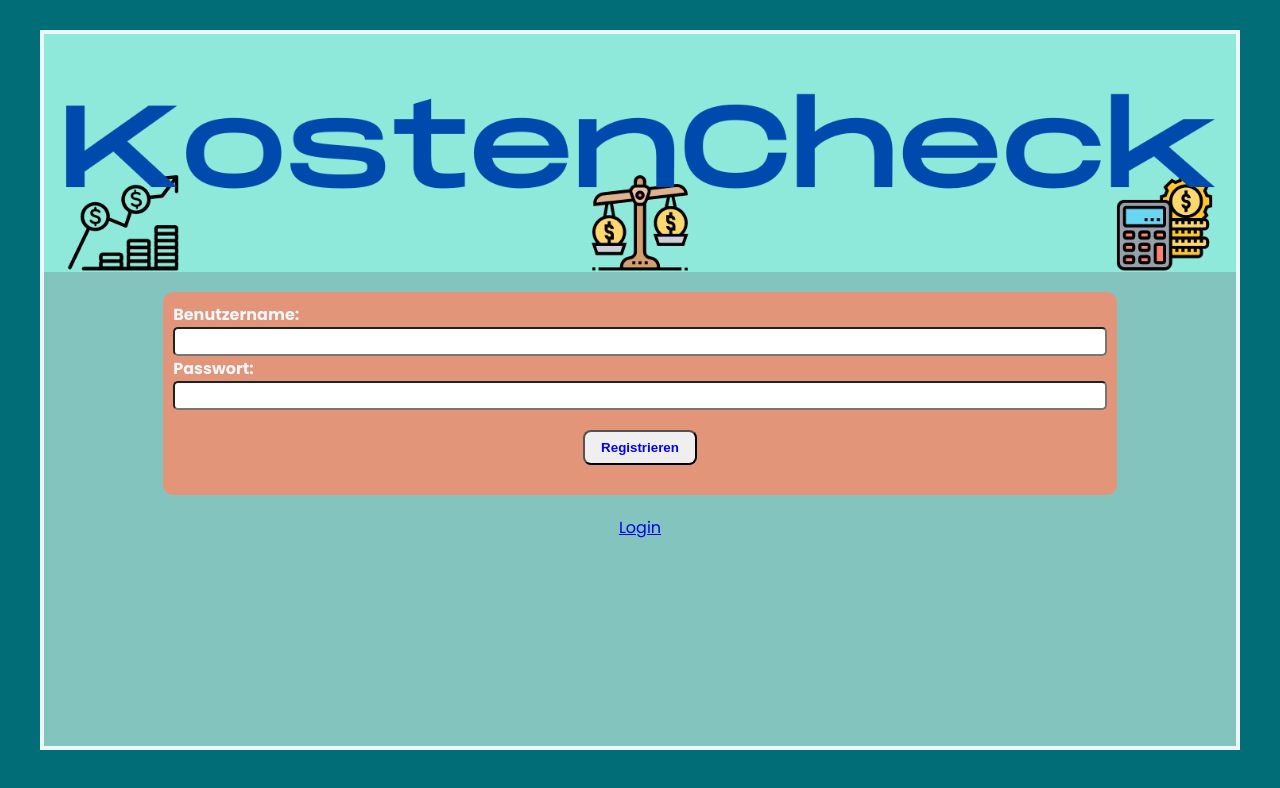
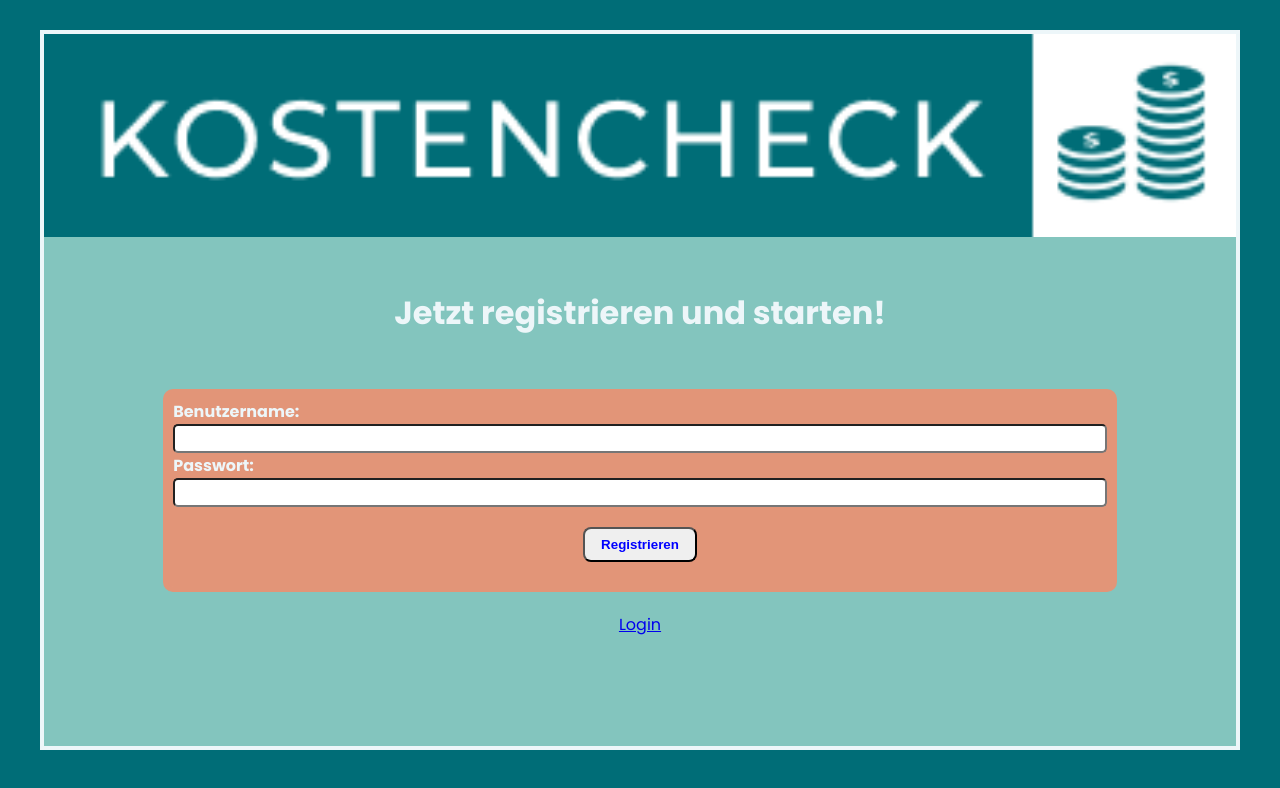
Before and after one commit to Samet91/capstone-project, a React (Vite) app: page /register in a window 1280 px wide. Shown: the top 788 px of the page. Built offline with nearby package versions, Linux system fonts and the light colour scheme.

Commit message:
styled registerPage

```diff
--- a/src/app/Pages/Login.tsx
+++ b/src/app/Pages/Login.tsx
@@ -24,7 +24,7 @@ export default function Login(): JSX.Element {
   return (
     <Container>
       <img src={headerLogo} width="100%" />
-      <StyledHeadline>Log dich ein und los gehts...</StyledHeadline>
+      <StyledHeadline>Log dich ein und los geht's...</StyledHeadline>
       <UserForm type="Login" onSubmit={handleSubmit} />
       <LinkContainer>
         <Link to="/register">Registrieren</Link>
@@ -49,7 +49,7 @@ export const LinkContainer = styled.div`
   color: var(--font);
 `
 
-const StyledHeadline = styled.p`
+export const StyledHeadline = styled.p`
   font-size: 2em;
   font-weight: 700;
   text-align: center;
--- a/src/app/Pages/Register.tsx
+++ b/src/app/Pages/Register.tsx
@@ -1,8 +1,8 @@
 import React from 'react'
 import { Link, useNavigate } from 'react-router-dom'
 import UserForm from '../components/UserForm/UserForm'
-import { Container, LinkContainer } from './Login'
-import logo from '../../images/logo.png'
+import { Container, LinkContainer, StyledHeadline } from './Login'
+import headerLogo from '../../images/headerLogo.png'
 
 export default function Register(): JSX.Element {
   const navigate = useNavigate()
@@ -24,7 +24,8 @@ export default function Register(): JSX.Element {
 
   return (
     <Container>
-      <img src={logo} width="100%" />
+      <img src={headerLogo} width="100%" />
+      <StyledHeadline>Jetzt registrieren und starten!</StyledHeadline>
       <UserForm type="Registrieren" onSubmit={handleSubmit} />
       <LinkContainer>
         <Link to="/">Login</Link>
```
